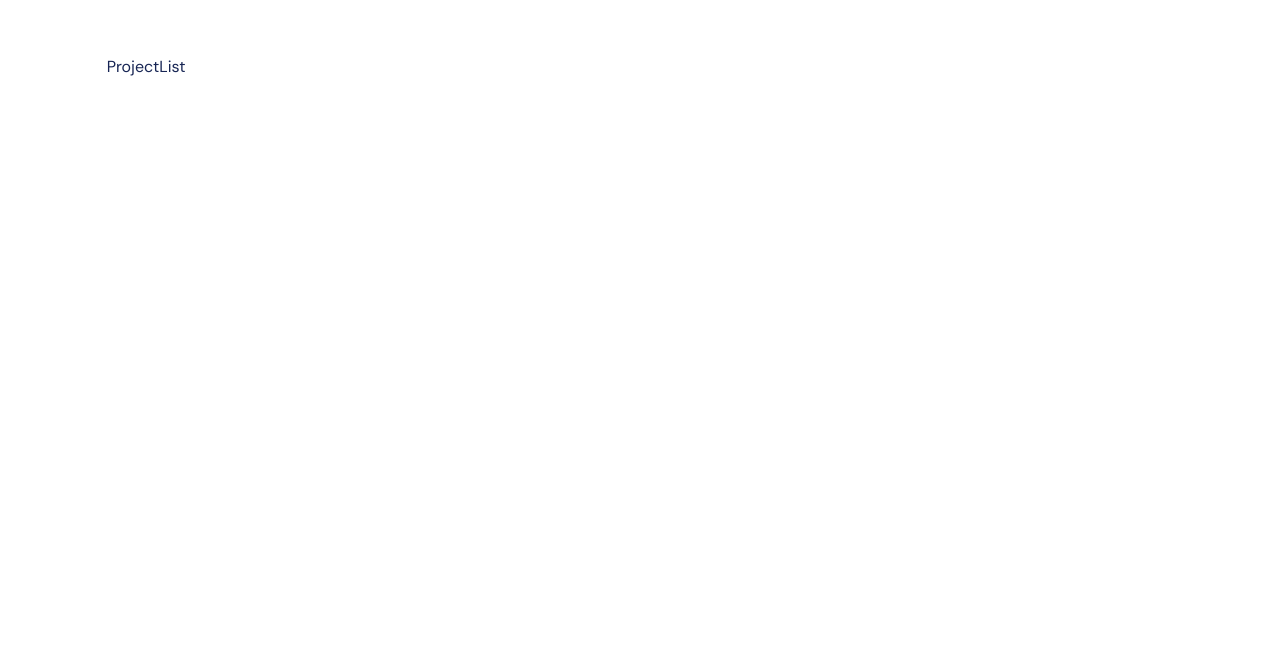
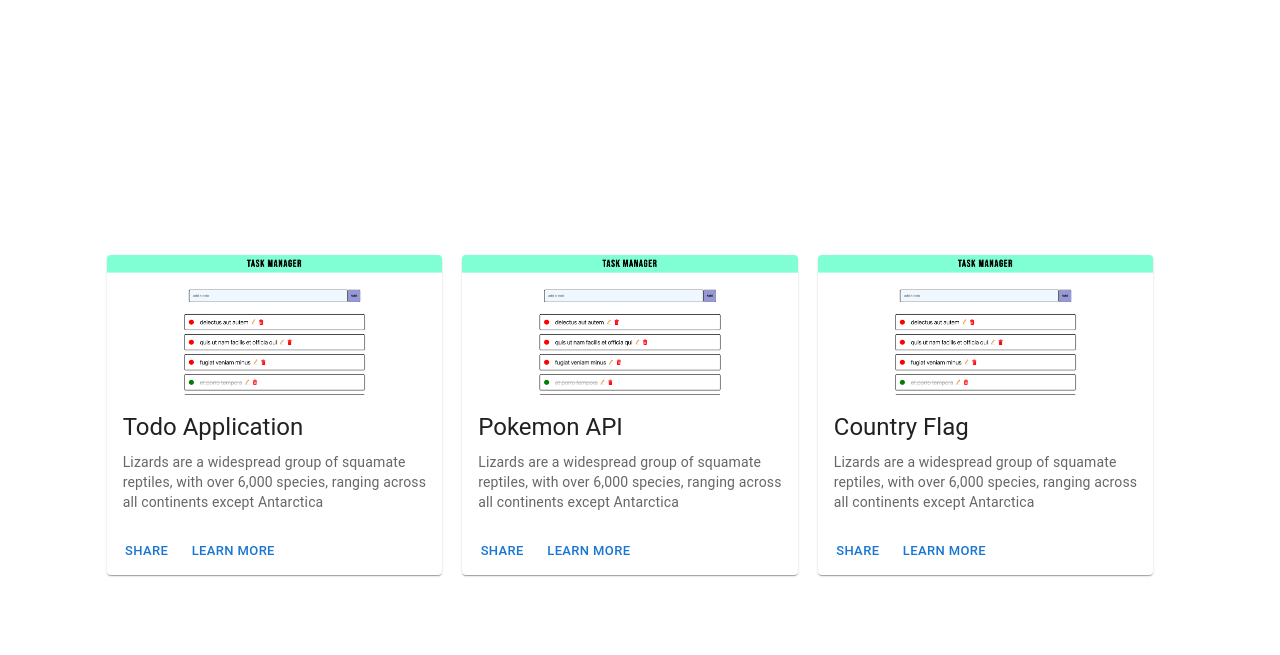
Before and after one commit to sonamLama22/portfolio-takeo, a React (Vite) app: page / in a window 1280 px wide. Shown: the part 825-1480 px from the top of the page. Built offline with nearby package versions, Linux system fonts and the light colour scheme.

Commit message:
project list and display

```diff
--- a/src/App.tsx
+++ b/src/App.tsx
@@ -5,6 +5,8 @@
 import Home from "@/pages/home/Home";
 import ProjectList from "@/pages/projects/ProjectList";
 import Contact from "@/pages/contact/Contact";
+import Project from "./model/Project";
+import { useAppSelector } from "./redux/hooks/hooks";
 
 function App() {
   const [selectedPage, setSelectedPage] = useState<SelectedPage>(
@@ -24,6 +26,15 @@
     window.addEventListener("scroll", handleScroll);
     return () => window.removeEventListener("scroll", handleScroll); //remove when we leave the page
   }, []);
+
+  const getProjectList = useAppSelector((state) => state.project.projectList);
+
+  const [projectListData, setProjectListData] = useState<Project[]>();
+
+  useEffect(() => {
+    setProjectListData(getProjectList);
+  }, [getProjectList]);
+
   return (
     <div className="home bg-gray-20">
       <NavBar
@@ -32,7 +43,10 @@
         setSelectedPage={setSelectedPage}
       />
       <Home />
-      <ProjectList setSelectedPage={setSelectedPage} />
+      <ProjectList
+        projects={projectListData}
+        setSelectedPage={setSelectedPage}
+      />
       <Contact setSelectedPage={setSelectedPage} />
     </div>
   );
--- /dev/null
+++ b/src/components/card/card.tsx
@@ -0,0 +1,63 @@
+import Card from "@mui/material/Card";
+import CardActions from "@mui/material/CardActions";
+import CardContent from "@mui/material/CardContent";
+import CardMedia from "@mui/material/CardMedia";
+import Button from "@mui/material/Button";
+import Typography from "@mui/material/Typography";
+import Project from "@/model/Project";
+import todo from "@/assets/todo.png";
+
+interface ProjectProps {
+  project: Project;
+}
+
+const MediaCard: React.FC<ProjectProps> = (props) => {
+  const project = props.project;
+
+  return (
+    <Card sx={{ maxWidth: 345 }} className="mr-5">
+      <CardMedia sx={{ height: 140 }} image={todo} title={project.name} />
+      <CardContent>
+        <Typography gutterBottom variant="h5" component="div">
+          {project.name}
+        </Typography>
+        <Typography variant="body2" color="text.secondary">
+          Lizards are a widespread group of squamate reptiles, with over 6,000
+          species, ranging across all continents except Antarctica
+        </Typography>
+      </CardContent>
+      <CardActions>
+        <Button size="small">Share</Button>
+        <Button size="small">Learn More</Button>
+      </CardActions>
+    </Card>
+  );
+};
+
+export default MediaCard;
+
+// export default function MediaCard(): React.FC<ProjectProps> {
+
+//   return (
+//     <Card sx={{ maxWidth: 345 }}>
+//       <CardMedia
+//         sx={{ height: 140 }}
+//         image="/static/images/cards/contemplative-reptile.jpg"
+//         title="green iguana"
+//       />
+//       <CardContent>
+//         <Typography gutterBottom variant="h5" component="div">
+//           Lizard
+//         </Typography>
+//         <Typography variant="body2" color="text.secondary">
+//           Lizards are a widespread group of squamate reptiles, with over 6,000
+//           species, ranging across all continents except Antarctica
+//         </Typography>
+//       </CardContent>
+//       <CardActions>
+//         <Button size="small">Share</Button>
+//         <Button size="small">Learn More</Button>
+//       </CardActions>
+//     </Card>
+//   );
+// }
--- /dev/null
+++ b/src/index.d.ts
@@ -0,0 +1,12 @@
+declare module "*.png" {
+  export default "" as string;
+}
+declare module "*.svg" {
+  export default "" as string;
+}
+declare module "*.jpeg" {
+  export default "" as string;
+}
+declare module "*.jpg" {
+  export default "" as string;
+}
--- a/src/main.tsx
+++ b/src/main.tsx
@@ -1,9 +1,13 @@
 import React from "react";
 import ReactDOM from "react-dom/client";
 import App from "./App.tsx";
+import { Provider } from "react-redux";
+import { store } from "./redux/store/store.ts";
 
 ReactDOM.createRoot(document.getElementById("root")!).render(
   <React.StrictMode>
-    <App />
+    <Provider store={store}>
+      <App />
+    </Provider>
   </React.StrictMode>
 );
--- /dev/null
+++ b/src/model/Project.ts
@@ -0,0 +1,12 @@
+class Project {
+  id: string;
+  name: string;
+  img?: string;
+  constructor(name: string, img: string, id: string) {
+    this.name = name;
+    this.img = img;
+    this.id = id;
+  }
+}
+
+export default Project;
--- a/src/pages/projects/ProjectList.tsx
+++ b/src/pages/projects/ProjectList.tsx
@@ -1,13 +1,34 @@
+import MediaCard from "@/components/card/card";
+import Project from "@/model/Project";
 import { SelectedPage } from "@/shared/types";
+// import { useState } from "react";
 
-type Props = {
+// type Props = {
+//   setSelectedPage: (value: SelectedPage) => void;
+// };
+
+interface ProjectProps {
+  projects: Project[] | undefined;
   setSelectedPage: (value: SelectedPage) => void;
+}
+
+const ProjectList: React.FC<ProjectProps> = ({ projects }) => {
+  return (
+    <section
+      id="projects"
+      className="mx-auto my-10 min-h-full w-5/6 py-20 flex flex-row justify-center items-center"
+    >
+      <div className="flex justify-around">
+        {projects &&
+          projects.map((project) => (
+            <MediaCard key={project.id} project={project} />
+          ))}
+      </div>
+    </section>
+  );
 };
 
-export default function ProjectList({ setSelectedPage }: Props) {
-  return (
-    <section id="projects" className="mx-auto min-h-full w-5/6 py-20">
-      ProjectList
-    </section>
-  );
-}
+export default ProjectList;
+
+// export default function ProjectList({  }: Props) {
+// }
--- /dev/null
+++ b/src/redux/hooks/hooks.ts
@@ -0,0 +1,4 @@
+import { TypedUseSelectorHook, useDispatch, useSelector } from "react-redux";
+import type { RootState, AppDispatch } from "../store/store";
+export const useAppDispatch = () => useDispatch<AppDispatch>();
+export const useAppSelector: TypedUseSelectorHook<RootState> = useSelector;
--- /dev/null
+++ b/src/redux/reducers/slices/projectSlice.ts
@@ -0,0 +1,46 @@
+import { createSlice, PayloadAction } from "@reduxjs/toolkit";
+import { RootState } from "../../store/store";
+import Project from "../../../model/Project";
+import { v4 as uuidv4 } from "uuid";
+
+type initialStateType = {
+  projectList: Project[];
+};
+
+const projectList: Project[] = [
+  {
+    id: uuidv4(),
+    name: "Todo Application",
+    img: "todo",
+  },
+  {
+    id: uuidv4(),
+    name: "Pokemon API",
+    img: "pokemon",
+  },
+  {
+    id: uuidv4(),
+    name: "Country Flag",
+    img: "country",
+  },
+];
+
+const initialState: initialStateType = {
+  projectList,
+};
+
+export const projectSlice = createSlice({
+  name: "project",
+  initialState,
+  reducers: {
+    addProject: (state, action: PayloadAction<Project>) => {
+      state.projectList.push(action.payload);
+    },
+  },
+});
+
+// export const { addContact, updateContact, removeContact } =
+//   contactSlice.actions;
+export const getProjectList = (state: RootState) => state.project.projectList;
+
+export default projectSlice.reducer;
--- a/src/redux/store/store.ts
+++ b/src/redux/store/store.ts
@@ -1,8 +1,9 @@
 import { configureStore } from "@reduxjs/toolkit";
+import projectSlice from "../reducers/slices/projectSlice";
 
 export const store = configureStore({
   reducer: {
-    counter: projectSlice,
+    project: projectSlice,
   },
 });
 
--- a/tsconfig.json
+++ b/tsconfig.json
@@ -23,6 +23,6 @@
     "noUnusedParameters": true,
     "noFallthroughCasesInSwitch": true
   },
-  "include": ["src"],
+  "include": ["src", ".d.ts"],
   "references": [{ "path": "./tsconfig.node.json" }]
 }
```
Also changed, not shown: package.json (+6 -1 lines), src/assets/todo.png (added), 1 other file (tests, documents, lock files or other folders).
